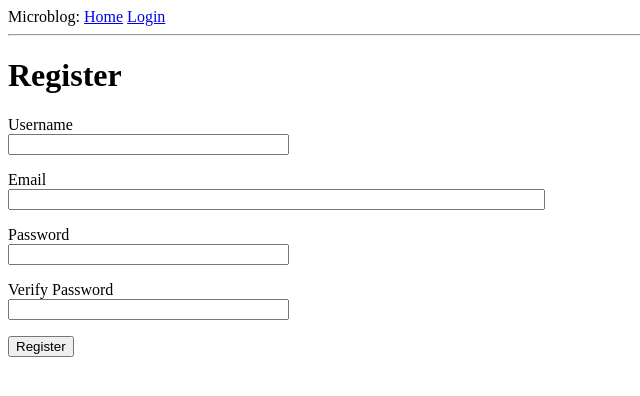
After one commit to brandycodes/spacious, a Flask app: page /register in a window 1280 px wide. The commit adds this page. Shown: the top 396 px of the page, without its empty margins (0-640 px from the left). Run offline with Flask 2, Linux system fonts and the light colour scheme.

Commit message:
Added login and registration routes/templates/functionality.

```diff
--- a/app/__init__.py
+++ b/app/__init__.py
@@ -2,10 +2,13 @@ from flask import Flask
 from flask_sqlalchemy import SQLAlchemy
 from flask_migrate import Migrate
 from configuration import Config
+from flask_login import LoginManager
 
 app = Flask(__name__)
 app.config.from_object(Config)
 db = SQLAlchemy(app)
 migrate = Migrate(app, db)
+login = LoginManager(app)
+login.login_view = 'login'
 
 from app import routes, models
--- a/app/forms.py
+++ b/app/forms.py
@@ -1,9 +1,28 @@
 from flask_wtf import FlaskForm
 from wtforms import StringField, PasswordField, BooleanField, SubmitField
-from wtforms.validators import DataRequired
+from wtforms.validators import ValidationError, DataRequired, Email, EqualTo
+from app.models import User
 
 class LoginForm(FlaskForm):
     username = StringField('Username', validators=[DataRequired()])
     password = PasswordField('Password', validators=[DataRequired()])
     remember_me = BooleanField('Remember Me')
     submit = SubmitField('Sign In')
+
+class RegistrationForm(FlaskForm):
+    username = StringField('Username', validators=[DataRequired()])
+    email = StringField('Email', validators=[DataRequired()])
+    password = PasswordField('Password', validators=[DataRequired()])
+    verifypw = PasswordField(
+        'Verify Password', validators=[DataRequired(), EqualTo('password')])
+    submit = SubmitField('Register')
+
+    def validate_username(self, username):
+        user = User.query.filter_by(username=username.data).first()
+        if user is not None:
+            raise ValidationError('Please use a different username.')
+
+    def validate_email(self, email):
+        user = User.query.filter_by(email=email.data).first()
+        if user is not None:
+            raise ValidationError('Please use another email address.')
--- a/app/routes.py
+++ b/app/routes.py
@@ -1,11 +1,14 @@
-from flask import render_template, flash, redirect, url_for
-from app import app
-from app.forms import LoginForm
+from flask import render_template, flash, redirect, url_for, request
+from app import app, db
+from app.forms import LoginForm, RegistrationForm
+from flask_login import current_user, login_user, login_required, logout_user
+from app.models import User
+from werkzeug.urls import url_parse
 
 @app.route('/')
 @app.route('/index')
+@login_required
 def index():
-    user = {'username': 'Kaiju'}
     reviews = [
         {
             'author': {'username': 'Brian'},
@@ -16,13 +19,42 @@ def index():
             'body': 'I love my husband!'
         }
     ]
-    return render_template('index.html', title='Home', user=user, posts=posts)
+    return render_template('index.html', title='Home', reviews=reviews)
+
+@app.route('/register', methods=['GET', 'POST'])
+def register():
+    if current_user.is_authenticated:
+        return redirect(url_for('index'))
+    form = RegistrationForm()
+    if form.validate_on_submit():
+        user = User(username=form.username.data, email=form.email.data)
+        user.set_password(form.password.data)
+        db.session.add(user)
+        db.session.commit()
+        flash('Congratulations, you are now a registered Spacious user.')
+        return redirect(url_for('login'))
+    return render_template('register.html', title='Register', form=form)
 
 
 @app.route('/login', methods=['GET', 'POST'])
 def login():
+    if current_user.is_authenticated:
+        return redirect(url_for('index'))
     form = LoginForm()
     if form.validate_on_submit():
-        flash('Login requested for user {}, remember_me={}'.format(form.username.data, form.remember_me.data))
-        return redirect(url_for('index'))
+        user = User.query.filter_by(username=form.username.data).first()
+        if user is None or not user.check_password(form.password.data):
+            flash('Invalid username or password.')
+            return redirect(url_for('login'))
+        login_user(user, remember=form.remember_me.data)
+        next_page = request.args.get('next')
+        if not next_page or url_parse(next_page).netloc != '':
+            next_page = url_for('index')
+        return redirect(next_page)
     return render_template('login.html', title='Sign In', form=form)
+
+@app.route('/logout')
+def logout():
+    logout_user()
+    flash("You've been logged out.")
+    return redirect(url_for('index'))
--- a/templates/base.html
+++ b/app/templates/base.html
@@ -10,7 +10,11 @@
         <div>
             Microblog:
             <a href="{{ url_for('index') }}">Home</a>
+            {% if current_user.is_anonymous %}
             <a href="{{ url_for('login') }}">Login</a>
+            {% else %}
+            <a href="{{ url_for('logout') }}">Logout</a>
+            {% endif %}
         </div>
         <hr>
         {% with messages = get_flashed_messages() %}
--- a/templates/index.html
+++ b/app/templates/index.html
@@ -1,7 +1,7 @@
 {% extends "base.html" %}
 
 {% block content %}
-    <h1>Hi, {{ user.username }}</h1>
+    <h1>Hi, {{ current_user.username }}</h1>
     {% for review in reviews %}
     <div><p>{{ review.author.username }} says: <b>{{ review.body}}</b></p></div>
     {% endfor %}
--- a/templates/login.html
+++ b/app/templates/login.html
@@ -21,4 +21,5 @@
     <p>{{ form.remember_me() }} {{ form.remember_me.label }}</p>
     <p>{{ form.submit() }}</p>
 </form>
+<p>New to Spacious? <a href="{{ url_for('register') }}">Click to Register!</a></p>
 {% endblock %}
--- /dev/null
+++ b/app/templates/register.html
@@ -0,0 +1,37 @@
+{% extends "base.html" %}
+
+{% block content %}
+    <h1>Register</h1>
+    <form action="" method="post">
+        {{ form.hidden_tag() }}
+        <p>
+            {{ form.username.label }}<br>
+            {{ form.username(size=32) }}<br>
+            {% for error in form.username.errors %}
+            <span style="color: red;">[{{ error }}]</span>
+            {% endfor %}
+        </p>
+        <p>
+            {{ form.email.label }}<br>
+            {{ form.email(size=64) }}<br>
+            {% for error in form.email.errors %}
+            <span style="color: red;">[{{ error }}]</span>
+            {% endfor %}
+        </p>
+        <p>
+            {{ form.password.label }}<br>
+            {{ form.password(size=32) }}<br>
+            {% for error in form.password.errors %}
+            <span style="color: red;">[{{ error }}]</span>
+            {% endfor %}
+        </p>
+        <p>
+            {{ form.verifypw.label }}<br>
+            {{ form.verifypw(size=32) }}<br>
+            {% for error in form.verifypw.errors %}
+            <span style="color: red;">[{{ error }}]</span>
+            {% endfor %}
+        </p>
+        <p>{{ form.submit() }}</p>
+    </form>
+{% endblock %}
```
Also changed, not shown: app/models.py (+18 -4 lines), migrations/versions/a3548aa65b2a_.py (renamed from migrations/versions/ea003379cc6e_users_table.py, +5 -5 lines), app.db.
